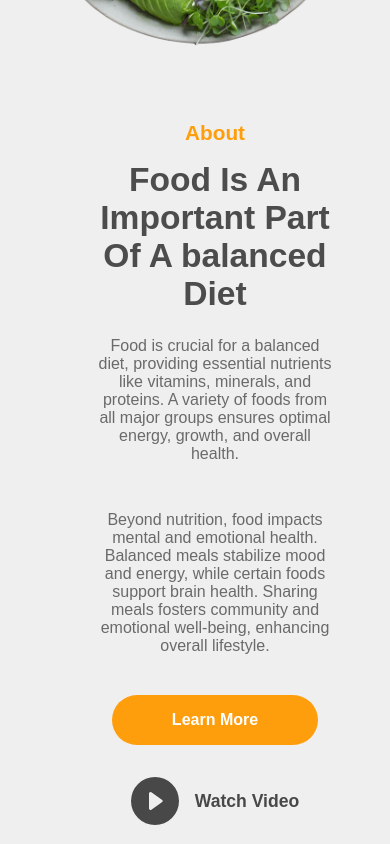
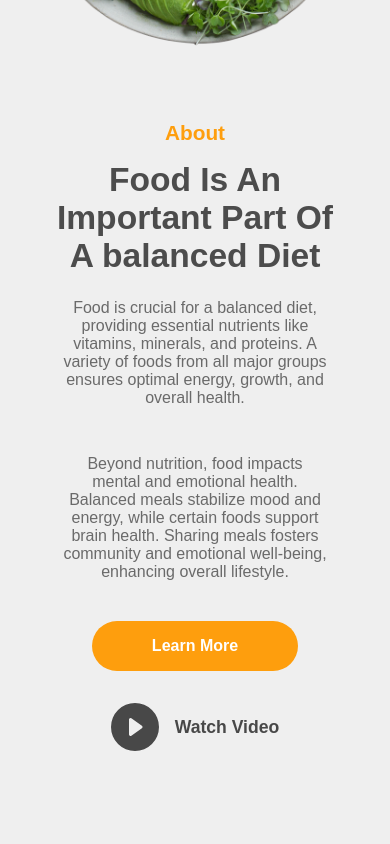
Before and after one commit to ClementMadiot/Web_Design_Foodie_React, a React (Create React App) app: page / in a window 390 px wide. Shown: the part 1240-2084 px from the top of the page. Built offline with nearby package versions, Linux system fonts and the light colour scheme.

Commit message:
fix about section and nav link mobile

```diff
--- a/src/App.css
+++ b/src/App.css
@@ -406,6 +406,7 @@ footer {
     justify-content: center;
     align-items: center;
     margin-top: 4rem;
+    margin-left: unset;
   }
   .secondary-btn {
     padding: 0.8rem 2rem;
--- a/src/components/Navbar.jsx
+++ b/src/components/Navbar.jsx
@@ -71,7 +71,7 @@ const Navbar = () => {
         >
           <List>
             {menuOptions.map((item) => (
-              <ListItemButton key={item.text}>
+              <ListItemButton href={`#${item.text}`} key={item.text}>
                 <ListItemIcon>{item.icon}</ListItemIcon>
                 <ListItemText primary={item.textTg} />
               </ListItemButton>
```
